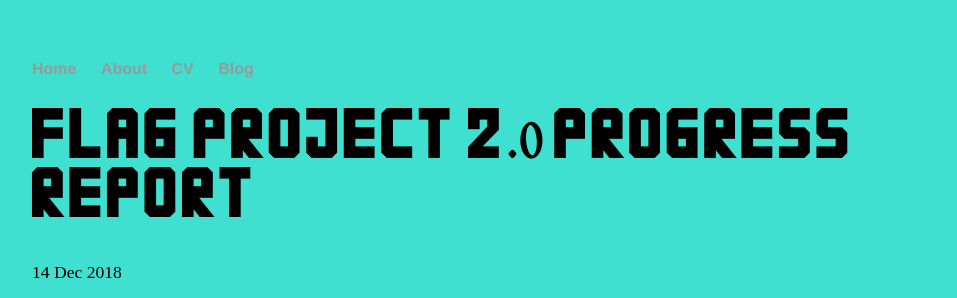
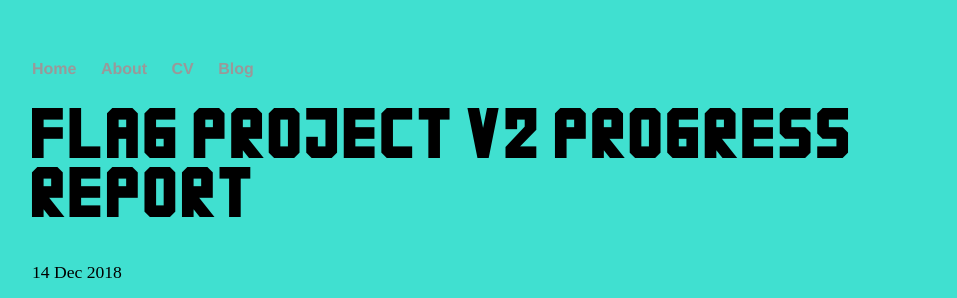
Before and after one commit to tylerm2204/tylerm2204.github.io, a Jekyll site: the page built from _posts/2018-12-14-weekly-reflection.md, in a window 1280 px wide. Shown: the top 298 px of the page, without its empty margins (160-1117 px from the left). Built offline with Jekyll 4.4.1, drawn with Linux system fonts in a browser that asks for light colours.

Commit message:
Update 2018-12-14-weekly-reflection.md

```diff
--- a/_posts/2018-12-14-weekly-reflection.md
+++ b/_posts/2018-12-14-weekly-reflection.md
@@ -1,6 +1,6 @@
 ---
 layout: post
-title: "Flag Project 2.0 Progress Report"
+title: "Flag Project v2 Progress Report"
 date: 2018-12-14
 ---
 
```
